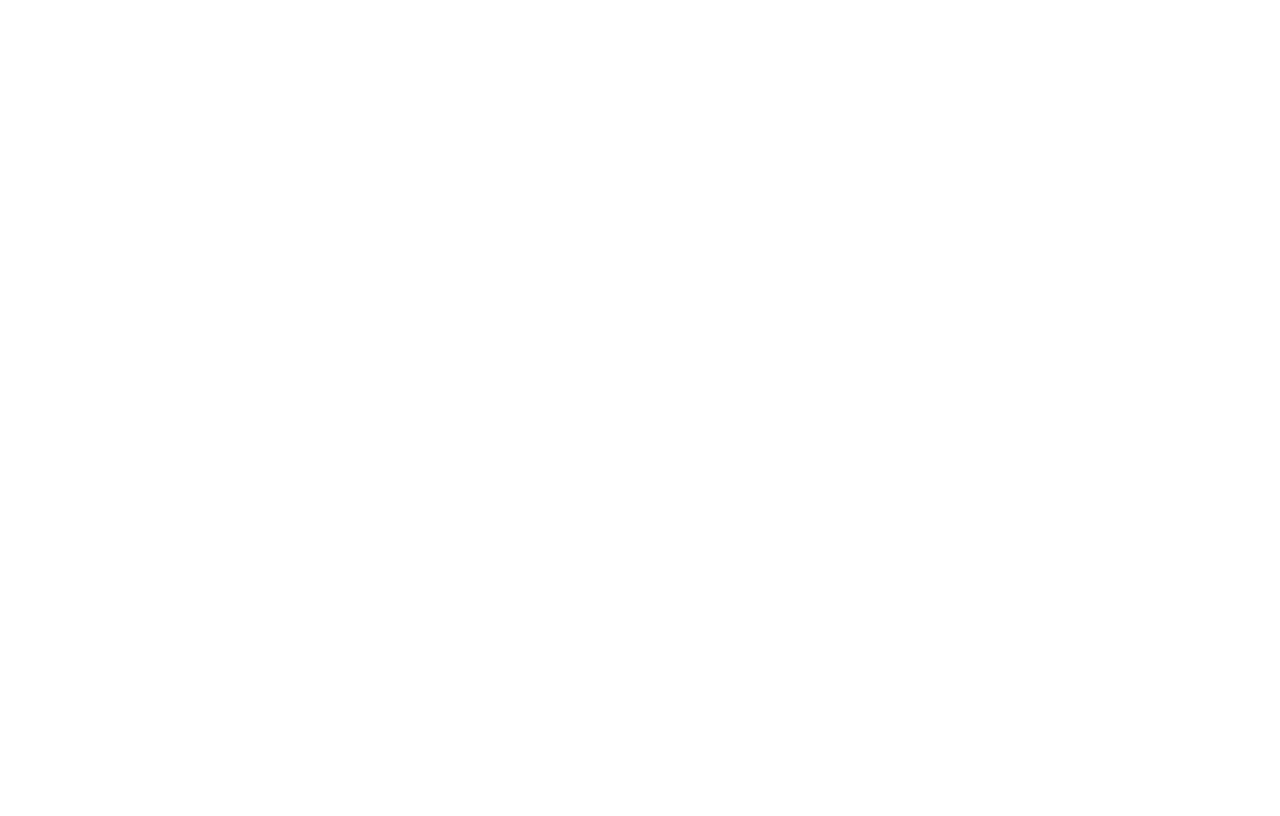
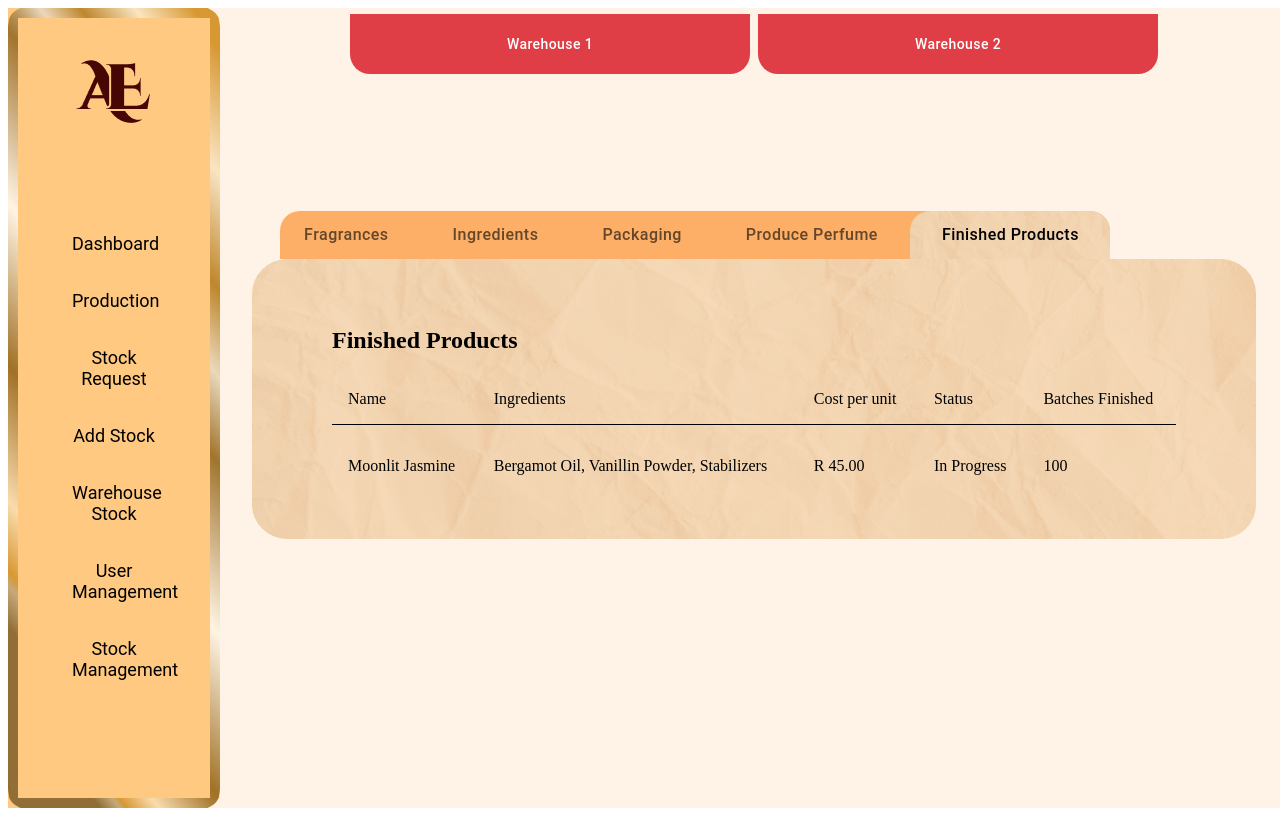
Before and after one commit to Tsebo200/Aureum-Elegance-Frontend, a React (Vite) app in the folder client/: page /FinishedProducts in a window 1280 px wide. Before the commit this address had no page. Built offline with nearby package versions, Linux system fonts and the light colour scheme.

Commit message:
Added in the elements for Finished Products and styling
Added in the elements for Finished Products and styling

```diff
--- a/client/src/ui/App.tsx
+++ b/client/src/ui/App.tsx
@@ -3,7 +3,9 @@
 // import reactLogo from './assets/react.svg'
 import './App.css'
 import { Route, Routes } from 'react-router-dom'
+import FinishedProducts from './Pages/FinishedProducts/FinishedProducts';
 import Suppliers from './Pages/Suppliers/Suppliers';
+
 
 function App() {
   const [count, setCount] = useState(0)
@@ -11,7 +13,9 @@
   return (
     <>
       <Routes>
-        <Route path="/" element={<Suppliers/>}/>
+        <Route path="/FinishedProducts" element={<FinishedProducts/>}/>
+        <Route path="/Suppliers" element={<Suppliers/>}/>
+
         </Routes>
       {/* <div>
         <a href="https://react.dev" target="_blank">
--- a/client/src/ui/Pages/FinishedProducts/FinishedProducts.jsx
+++ b/client/src/ui/Pages/FinishedProducts/FinishedProducts.jsx
@@ -1,26 +1,40 @@
 import React from 'react';
-import { Link } from 'react-router-dom'
-import styles from './FinishedProducts.module.scss';
-import sidebarStyles from './Sidebar.module.scss';
-import Logo from '../assets/Logo.png';
+import styles from '../FinishedProducts/FinishedProducts.module.scss';
+import logo from '../../assets/Wordmark Logo.png';
 import { Tabs, Tab, useMediaQuery, Button } from '@mui/material';
 
+const Sidebar = () => {
+  const navItems = [
+    "Dashboard",
+    "Production",
+    "Stock Request",
+    "Add Stock",
+    "Warehouse Stock",
+    "User Management",
+    "Stock Management",
+  ];
+  return (
+    <aside className={styles.sidebar}>
+      <div className={styles.logo}>
+        <img src={logo} alt="Company logo" />
+      </div>
+      <nav className={styles.nav}>
+        {navItems.map((item, i) => (
+          <li key={i}>{item}</li>
+        ))}
+      </nav>
+    </aside>
+  );
+};
+
 export default function FinishedProducts() {
-  const [tab, setTab] = React.useState(4); // Default to "Finished Products" tab
+  const [tab, setTab] = React.useState(4);
   const isMobile = useMediaQuery('(max-width:768px)');
-
   const handleTabChange = (e, val) => setTab(val);
 
   return (
     <div className={styles.container}>
-      <aside className={sidebarStyles.sidebar}>
-        <img src={Logo} alt="AE Logo" className={sidebarStyles.logo} />
-        <ul className={sidebarStyles.nav}>
-          {['Dashboard', 'Production', 'Stock Request', 'Add Stock', 'Warehouse Stock', 'User Management', 'Stock Management']
-            .map(item => <li key={item}>{item}</li>)}
-        </ul>
-      </aside>
-
+      <Sidebar />
       <main className={styles.main}>
         <div className={styles.warehouseTabs}>
           <Button className={styles.warehouseBtn}>Warehouse 1</Button>
@@ -41,7 +55,9 @@
           <Tab label="Finished Products" />
         </Tabs>
 
+        {tab === 4 && (
           <section className={styles.content}>
+            <h1>Finished Products</h1>
             <table className={styles.table}>
               <thead>
                 <tr>
@@ -51,18 +67,20 @@
                   <th>Status</th>
                   <th>Batches Finished</th>
                 </tr>
+                <hr/>
               </thead>
               <tbody>
                 <tr>
                   <td>Moonlit Jasmine</td>
                   <td>Bergamot Oil, Vanillin Powder, Stabilizers</td>
-                <td>R 45, 00</td>
+                  <td>R 45.00</td>
                   <td>In Progress</td>
                   <td>100</td>
                 </tr>
               </tbody>
             </table>
           </section>
+        )}
       </main>
     </div>
   );
--- a/client/src/ui/Pages/FinishedProducts/FinishedProducts.module.scss
+++ b/client/src/ui/Pages/FinishedProducts/FinishedProducts.module.scss
@@ -1,73 +1,136 @@
-@import './Suppliers.module.scss';
-
 .container {
   display: flex;
   min-height: 100vh;
   background: #FEF3E6;
+  width: 100vw;
+  overflow-x: hidden;
+}
+
+.sidebar {
+  width: 200px;
+  flex-shrink: 0;
+  border-radius: 0px 35px 35px 0px;
+  border: 6px solid transparent;
+  border-image-source: url('../../assets/Login Background Gradient.png');
+  border-image-slice: 15;
+  border-image-repeat: stretch;
+  border-image-width: 10px;
+  background-color: #ffc982;
+
+  .logo {
+    display: flex;
+    justify-content: center;
+    padding-top: 33px;
+  }
+
+  .nav {
+    display: flex;
+    flex-direction: column;
+    gap: 36px;
+    margin-top: 100px;
+    padding: 0 58px;
+
+    li {
+      font-size: 18px;
+      font-family: Roboto, sans-serif;
+      text-align: center;
+      list-style: none;
+      color: #000;
+    }
+  }
 }
 
 .main {
   flex: 1;
   padding: 2rem;
+  margin-top: -2%;
 }
 
 .warehouseTabs {
   display: flex;
   justify-content: center;
-  margin-bottom: 1.5rem;
-  gap: 1rem;
+  gap: 0.5rem;
+  margin-bottom: 13.6%;
 }
 
 .warehouseBtn {
-  background: #D44C4C !important;
+  background: #E03E47 !important;
   color: white !important;
-  border-radius: 20px !important;
   padding: 0.5rem 2rem !important;
   text-transform: none !important;
+  height: 60px !important;
+  width: 400px !important;
+  border-radius: 0 0 20px 20px !important;
+
 }
 
 .tabs {
-  background: #FECC7D;
+  background: #FDAF67;
   border-radius: 20px 20px 0 0;
-  margin-bottom: 1rem;
+  margin-left: 2.8%;
+  width: 830px;
 
+  :global {
     .MuiTabs-flexContainer {
-    justify-content: start;
+      justify-content: flex-start;
     }
 
     .MuiTab-root {
       text-transform: none;
       font-size: 1rem;
       padding: 0.5rem 2rem;
+      font-weight: 500;
+      border-radius: 20px 20px 0 0;
 
       &.Mui-selected {
-      background: #FFB464;
+        background-image: url('../../assets/Large\ Element.png');
+        background-repeat: no-repeat;
+        background-size: cover;
         border-radius: 20px 20px 0 0;
+        color: black;
+      }
+    }
+
+    .MuiTabs-indicator {
+      display: none;
     }
   }
 }
 
 .content {
-  background: #F6D2A5;
-  border-radius: 0 20px 20px 20px;
-  padding: 2rem;
+  background: #fff;
+  border-radius: 35px;
+  padding: 3rem 5rem;
+  background-image: url('../../assets/Large Element.png');
+  background-repeat: no-repeat;
+  background-size: cover;
   overflow-x: auto;
 }
 
 .table {
   width: 100%;
   border-collapse: collapse;
+
   th, td {
     text-align: left;
     padding: 1rem;
   }
+
   th {
     font-weight: 500;
   }
+
   td {
     vertical-align: top;
   }
+
   tr:not(:last-child) {
     border-bottom: 1px solid #000;
   }
 }
+
+
+hr {
+  border: none;
+  width: 100%;
+}
--- a/client/src/ui/Pages/Suppliers/Suppliers.module.scss
+++ b/client/src/ui/Pages/Suppliers/Suppliers.module.scss
@@ -149,7 +149,7 @@
   width: 196px !important;
   height: 53px !important;
   border-radius: 35px !important;
-  background-color: #e03e47 !important;
+  background-color: #E03E47 !important;
   color: #fff !important;
   font-size: 15px !important;
   font-family: Roboto, sans-serif !important;
```
Lines whose indentation alone changed are shown as unchanged.
